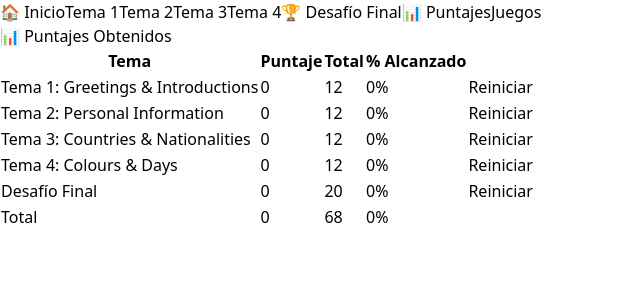
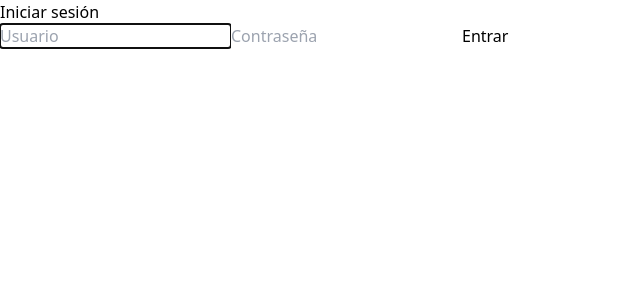
Before and after one commit to gus-m-rodriguez/ingles-interactivo, a React (Vite) app: page /puntajes in a window 1280 px wide. Shown: the top 300 px of the page, without its empty margins (0-640 px from the left). Built offline with nearby package versions, Linux system fonts and the light colour scheme.

Commit message:
Fix: login funcional, hash SHA-256 correcto y login como página inicial protegida

```diff
--- a/src/App.jsx
+++ b/src/App.jsx
@@ -1,5 +1,5 @@
-import React from 'react';
-import { BrowserRouter as Router, Routes, Route, Navigate } from 'react-router-dom';
+import React, { useState, useEffect } from 'react';
+import { HashRouter as Router, Routes, Route, Navigate } from 'react-router-dom';
 import Tema1 from './pages/Tema1';
 import Tema2 from './pages/Tema2';
 import Tema3 from './pages/Tema3';
@@ -9,12 +9,29 @@ import Bienvenida from './pages/Bienvenida';
 import Puntajes from './pages/Puntajes';
 import Juegos from './pages/Juegos';
 import NavBar from './components/NavBar';
+import Login from './pages/Login';
 
 export default function App() {
+  const [logueado, setLogueado] = useState(() => localStorage.getItem('login_ok') === '1');
+
+  useEffect(() => {
+    setLogueado(localStorage.getItem('login_ok') === '1');
+  }, []);
+
+  const handleLogin = () => setLogueado(true);
+  const handleLogout = () => {
+    localStorage.removeItem('login_ok');
+    setLogueado(false);
+  };
+
+  if (!logueado) {
+    return <Login onLogin={handleLogin} />;
+  }
+
   return (
     <Router>
       <div className="min-h-screen bg-gradient-to-br from-pink-100 to-blue-100 font-sans">
-        <NavBar />
+        <NavBar onLogout={handleLogout} />
         <Routes>
           <Route path="/" element={<Bienvenida />} />
           <Route path="/tema1" element={<Tema1 />} />
--- a/src/components/NavBar.jsx
+++ b/src/components/NavBar.jsx
@@ -11,13 +11,13 @@ const temas = [
   { path: "/puntajes", label: "📊 Puntajes" },
 ];
 
-export default function NavBar() {
+export default function NavBar({ onLogout }) {
   const juegos = { path: "/juegos", label: "Juegos" };
 
   return (
     <nav className="bg-gradient-to-r from-pink-500 to-purple-600 shadow-lg">
       <div className="max-w-6xl mx-auto px-4">
-        <div className="flex flex-wrap gap-2 justify-center py-4">
+        <div className="flex flex-wrap gap-2 justify-center py-4 items-center">
           {temas.map((tema) => (
             <NavLink
               key={tema.path}
@@ -46,6 +46,14 @@ export default function NavBar() {
           >
             {juegos.label}
           </NavLink>
+          {onLogout && (
+            <button
+              onClick={onLogout}
+              className="ml-4 px-4 py-2 rounded-lg font-bold bg-red-500 text-white hover:bg-red-700 transition shadow"
+            >
+              Cerrar sesión
+            </button>
+          )}
         </div>
       </div>
     </nav>
--- a/src/pages/Bienvenida.jsx
+++ b/src/pages/Bienvenida.jsx
@@ -1,4 +1,7 @@
 import React from "react";
+import hanako from '../assets/hanako.webp';
+import harry from '../assets/harry.webp';
+import mash from '../assets/mash-comiendo.webp';
 
 export default function Bienvenida() {
   return (
@@ -12,7 +15,7 @@ export default function Bienvenida() {
         <div className="flex flex-col items-center">
           <div className="w-24 h-24 rounded-full overflow-hidden border-4 border-pink-200 bg-white shadow-lg">
             <img
-              src="./src/assets/hanako.webp"
+              src={hanako}
               alt="Hanako-kun"
               className="w-full h-full object-cover"
             />
@@ -22,7 +25,7 @@ export default function Bienvenida() {
         <div className="flex flex-col items-center">
           <div className="w-24 h-24 rounded-full overflow-hidden border-4 border-yellow-200 bg-white shadow-lg">
             <img
-              src="./src/assets/harry.webp"
+              src={harry}
               alt="Harry Potter"
               className="w-full h-full object-cover"
             />
@@ -32,7 +35,7 @@ export default function Bienvenida() {
         <div className="flex flex-col items-center">
           <div className="w-24 h-24 rounded-full overflow-hidden border-4 border-blue-200 bg-white shadow-lg">
             <img
-              src="./src/assets/mash-comiendo.webp"
+              src={mash}
               alt="Mashle"
               className="w-full h-full object-cover"
             />
--- /dev/null
+++ b/src/pages/Login.jsx
@@ -0,0 +1,62 @@
+import React, { useState } from 'react';
+
+// Hash SHA-256 real de 'MeGustaLeerMangaYverAnime'
+const HASH = '33625e0a99c158e3a87e74bc0fcd8f24bd41bfff49cb790170d84514a64d4f4f';
+
+function toSha256(str) {
+  // Devuelve una promesa con el hash en hex
+  return window.crypto.subtle.digest('SHA-256', new TextEncoder().encode(str))
+    .then(buf => Array.from(new Uint8Array(buf)).map(x => x.toString(16).padStart(2, '0')).join(''));
+}
+
+export default function Login({ onLogin }) {
+  const [usuario, setUsuario] = useState('');
+  const [password, setPassword] = useState('');
+  const [error, setError] = useState('');
+  const [loading, setLoading] = useState(false);
+
+  const handleSubmit = async (e) => {
+    e.preventDefault();
+    setError('');
+    setLoading(true);
+    const hash = await toSha256(password);
+    if (usuario.trim().toLowerCase() === 'agustina' && hash === HASH) {
+      localStorage.setItem('login_ok', '1');
+      onLogin();
+    } else {
+      setError('Usuario o contraseña incorrectos');
+    }
+    setLoading(false);
+  };
+
+  return (
+    <div className="flex flex-col items-center justify-center min-h-screen bg-gradient-to-br from-pink-100 to-blue-100">
+      <form onSubmit={handleSubmit} className="bg-white rounded-xl shadow-lg p-8 flex flex-col gap-4 min-w-[320px]">
+        <h2 className="text-2xl font-bold text-pink-600 mb-2">Iniciar sesión</h2>
+        <input
+          type="text"
+          placeholder="Usuario"
+          value={usuario}
+          onChange={e => setUsuario(e.target.value)}
+          className="border rounded px-3 py-2 focus:outline-pink-400"
+          autoFocus
+        />
+        <input
+          type="password"
+          placeholder="Contraseña"
+          value={password}
+          onChange={e => setPassword(e.target.value)}
+          className="border rounded px-3 py-2 focus:outline-pink-400"
+        />
+        <button
+          type="submit"
+          className="bg-pink-500 text-white font-bold rounded py-2 hover:bg-pink-700 transition"
+          disabled={loading}
+        >
+          {loading ? 'Verificando...' : 'Entrar'}
+        </button>
+        {error && <div className="text-red-600 font-bold text-center">{error}</div>}
+      </form>
+    </div>
+  );
+}
```
